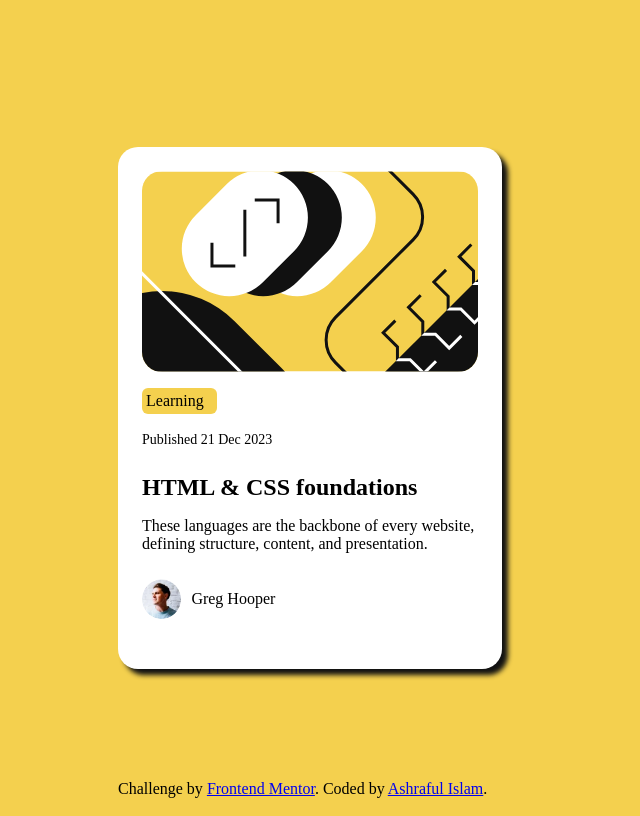
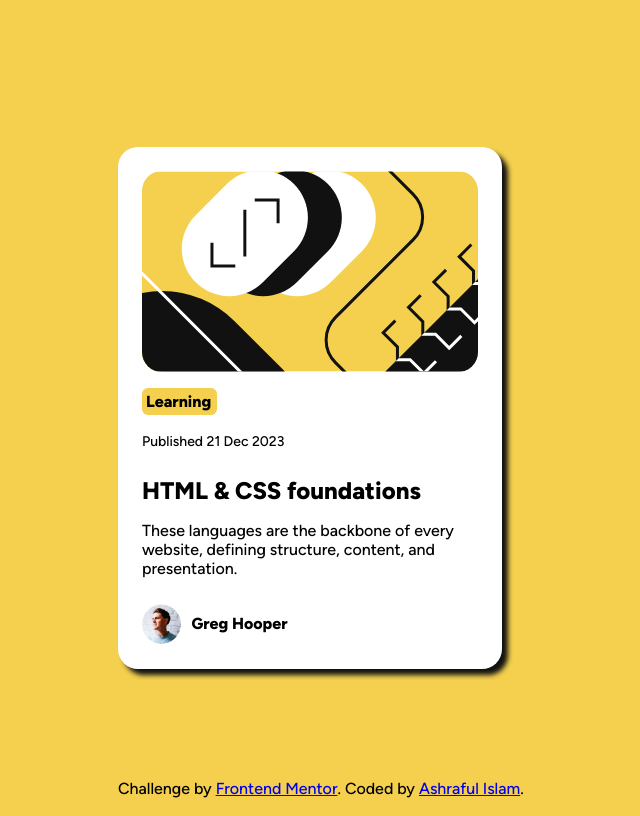
Before and after one commit to ashrafitachi/blog-preview-card-main, a plain HTML site: page index.html in a window 1280 px wide. Shown: the whole page, without its empty margins (338-978 px from the left). Drawn offline with Linux system fonts and the light colour scheme; the site is published under a folder, as on GitHub Pages, so addresses that start at the root find nothing.

Commit message:
update style.css

```diff
--- a/style.css
+++ b/style.css
@@ -16,12 +16,12 @@
 
 @font-face {
     font-family: 'figtree-medium';
-    src: url(/assets/fonts/static/Figtree-Medium.ttf);
+    src: url(assets/fonts/static/Figtree-Medium.ttf);
 
 }
 @font-face{
     font-family: 'figtree-bold';
-    src: url(/assets/fonts/static/Figtree-ExtraBold.ttf);
+    src: url(assets/fonts/static/Figtree-ExtraBold.ttf);
 }
 
 
```
